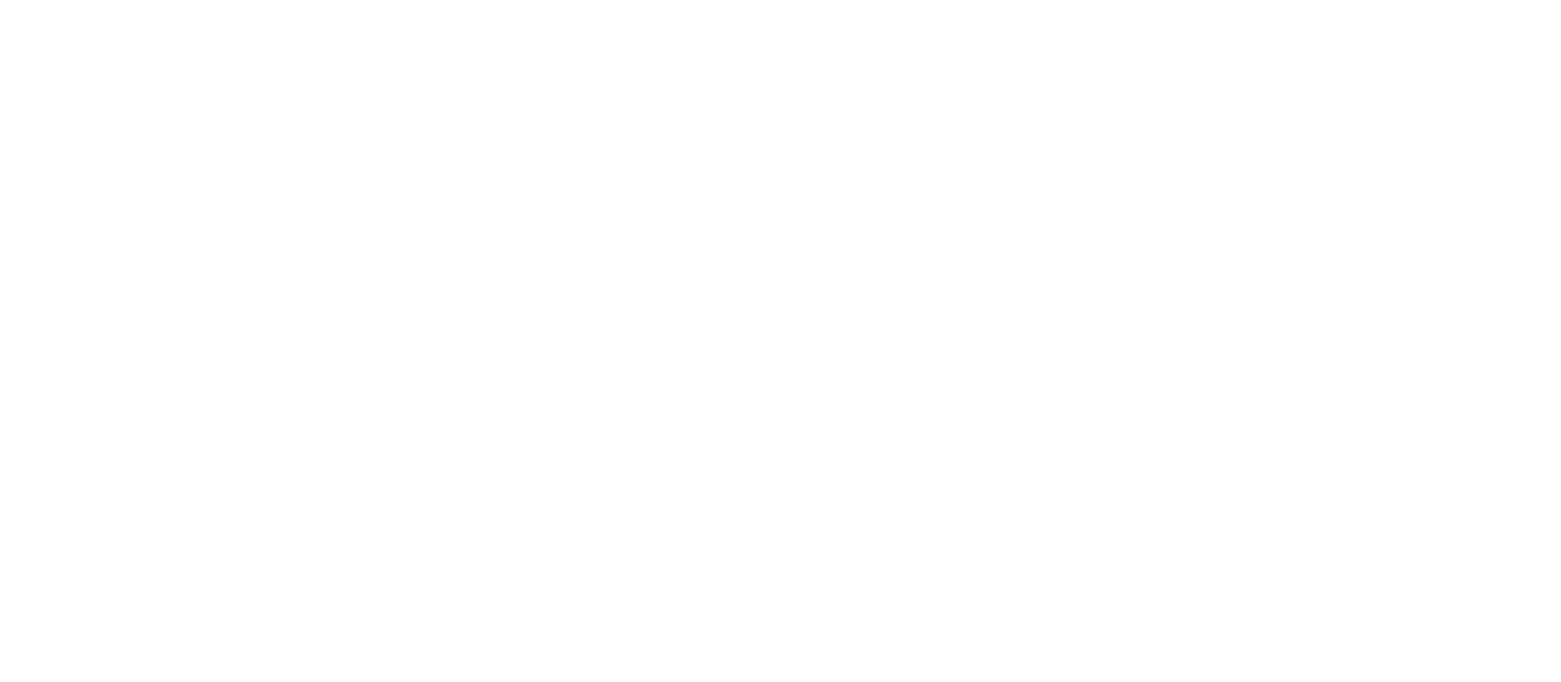
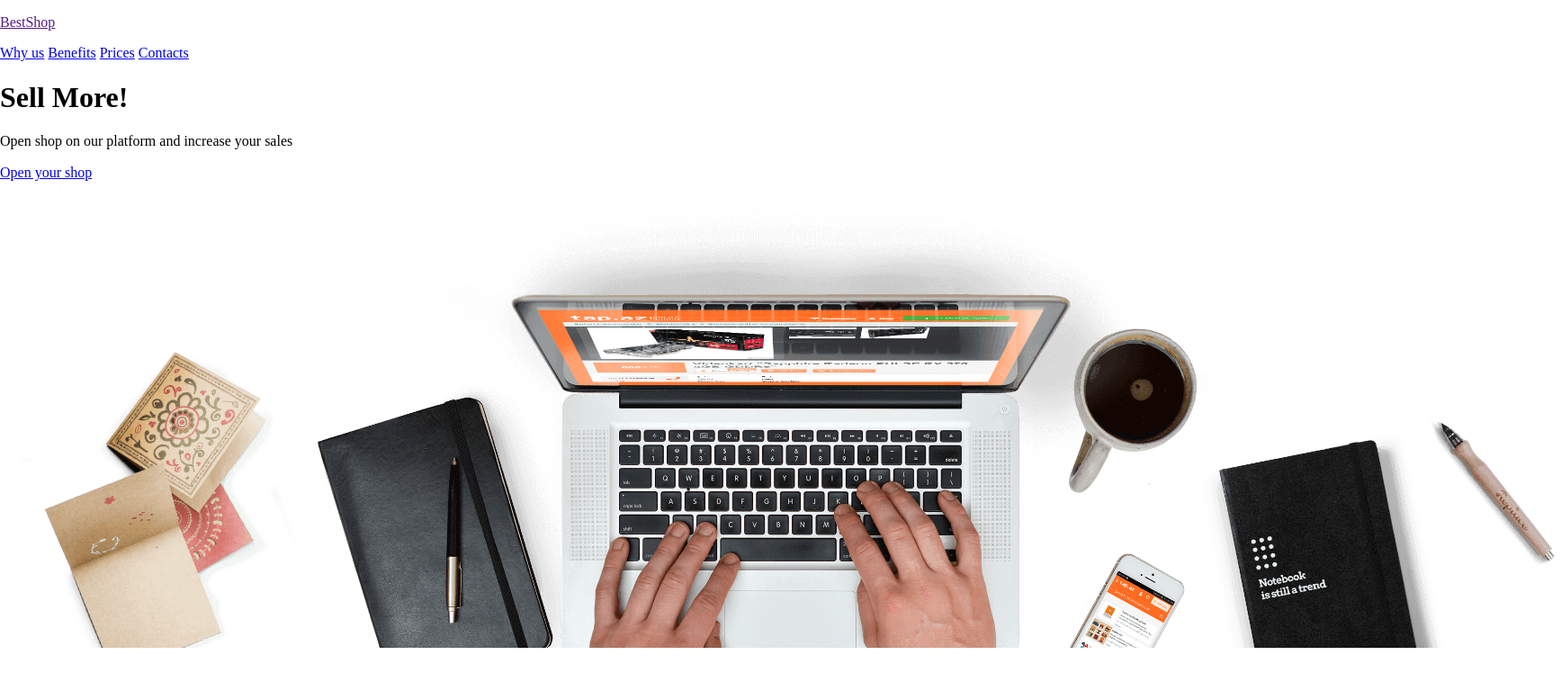
Before and after one commit to PatrykBombik/BestShop, a plain HTML site: page index.html in a window 1280 px wide. Shown: the whole page at 90% size, 1735 px wide, since content can reach past the window. Drawn offline with Linux system fonts and the light colour scheme.

Commit message:
add index intro html + css selectors

```diff
--- a/index.html
+++ b/index.html
@@ -14,5 +14,27 @@
 </head>
 <body>
 
+<intro class="intro">
+    <header class="container">
+        <div class="container__inner">
+            <a href="" class="logo">
+                <p class="logo logo__inner">BestShop</p>
+            </a>
+            <nav class="mainMenu">
+                <a href="#intro" class="mainMenu__item mainMenu__item--active">Why us</a>
+                <a href="#intro" class="mainMenu__item">Benefits</a>
+                <a href="#intro" class="mainMenu__item">Prices</a>
+                <a href="#intro" class="mainMenu__item">Contacts</a>
+            </nav>
+        </div>
+    </header>
+    <section class="hero">
+        <h1 class="hero__lead">Sell More!</h1>
+        <p class="hero_lbl">Open shop on our platform and increase your sales</p>
+        <a href="#intro" class="hero__btn">Open your shop</a>
+        <img src="./src/images/Background.png" alt="Background Image" class="hero__bgi">
+    </section>
+</intro>
+
 </body>
 </html>
--- a/src/styles/styles.css
+++ b/src/styles/styles.css
@@ -0,0 +1,30 @@
+:root {
+    --max-width: 1352px;
+    --color-primary: #08A6E4;
+    --color-primary-shadow: rgba(7, 172, 230, .16);
+    --color-redish: #FB3B64;
+    --color-green: #55DFB4;
+    --color-black: #000000;
+    --color-grey: #A5A5A5;
+    --color-light-grey: #F7F7F7;
+    --color-white: #FFFFFF;
+}
+
+html, body {
+    font-size: 16px;
+}
+
+.intro {}
+
+.container{}
+.container .container__inner {}
+
+.mainMenu {}
+.mainMenu .mainMenu__item {}
+.mainMenu .mainMenu__item .mainMenu__item--active {}
+
+.hero {}
+.hero .hero__lead {}
+.hero .hero_lbl {}
+.hero .hero__btn {}
+.hero .hero__btn .hero__bgi {}
```
